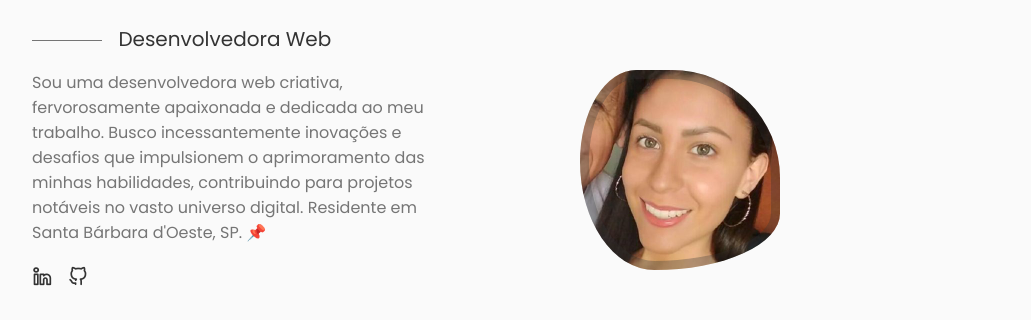
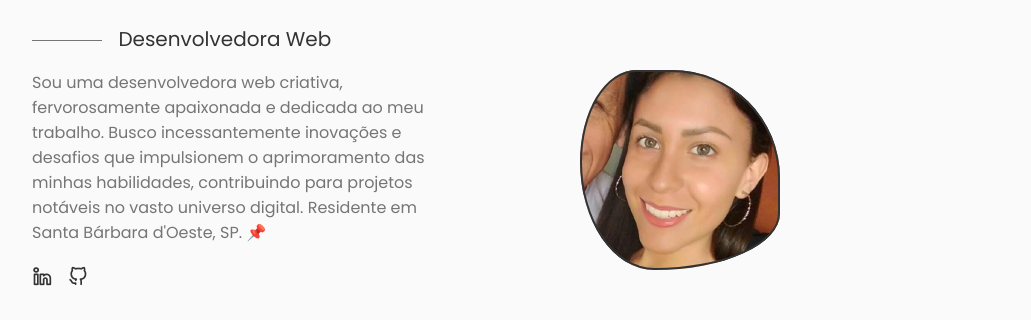
Before and after one commit to RafaelaMiranda/Portfolio, a React (Vite) app: page / in a window 1280 px wide. Shown: the part 249-569 px from the top of the page, without its empty margins (124-1155 px from the left). Built offline with nearby package versions, Linux system fonts and the light colour scheme.

Commit message:
🌈 style:
Alteração da borda de estilização da imagem de perfil

```diff
--- a/src/components/home/home.css
+++ b/src/components/home/home.css
@@ -64,7 +64,7 @@
   order: 1;
   min-width: 200px;
   height: 200px;
-  box-shadow: inset 0 0 0 9px rgb(51 51 51 / 30%);
+  box-shadow: inset 0 0 0 2px rgb(51 51 51);
   animation: profile__animate 8s ease-in-out infinite 1s;
 }
 
```
